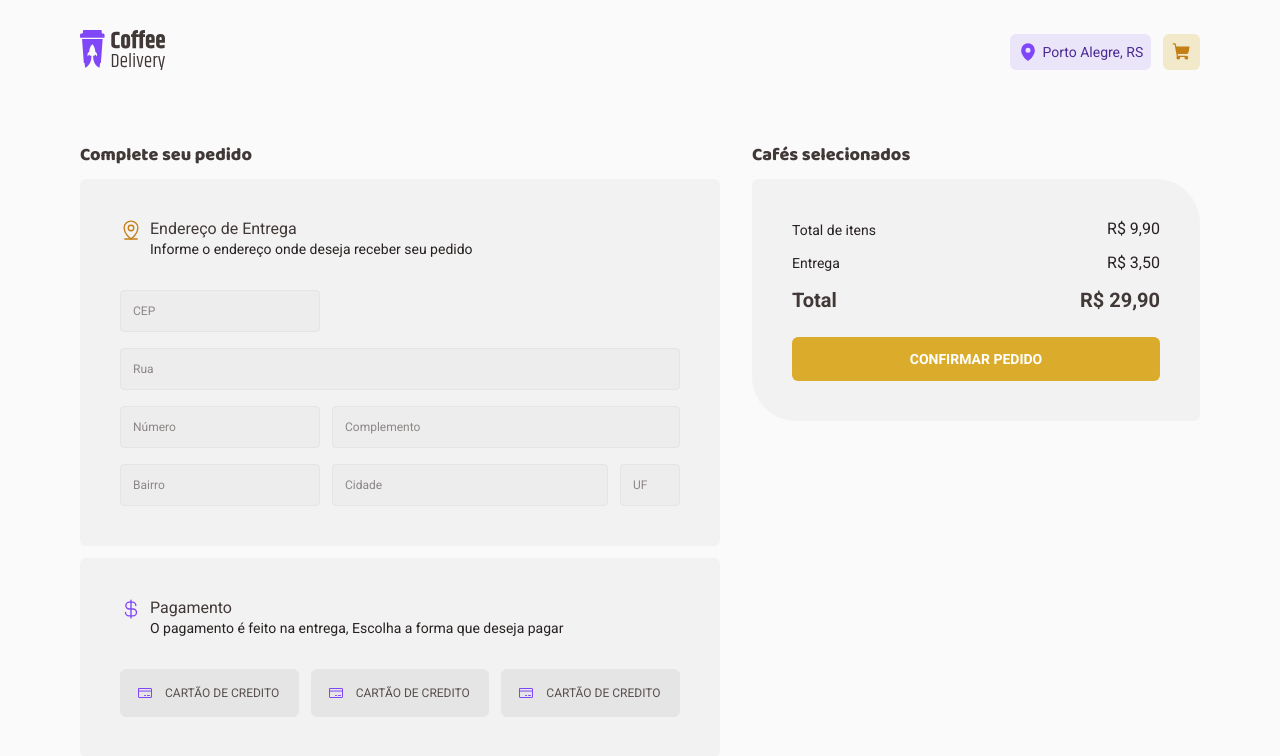
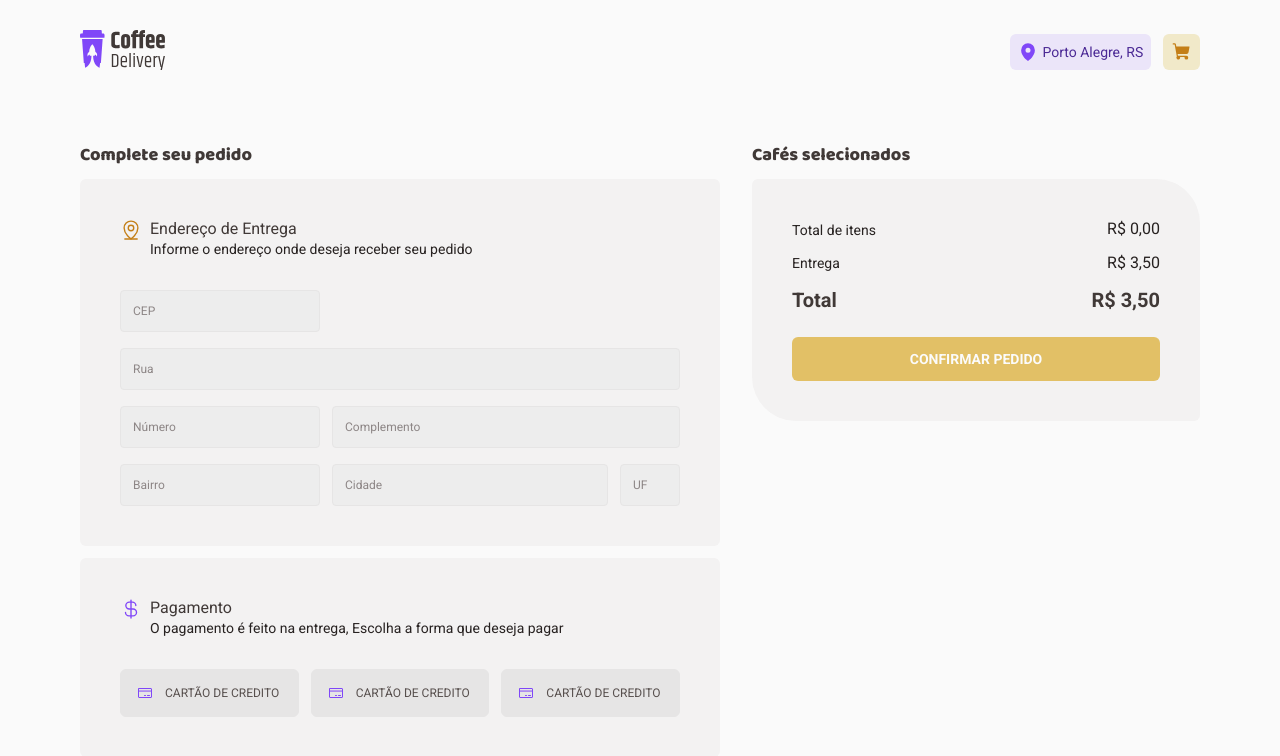
Before and after one commit to LucasLeiteDuarte/coffe-delivery, a React (Vite) app: page /completeOrder in a window 1280 px wide. Shown: the top 756 px of the page. Built offline with nearby package versions, Linux system fonts and the light colour scheme.

Commit message:
Creat format money and finished cartitem

```diff
--- a/src/pages/CompleteOrder/componentes/CoffeeCartCard/index.tsx
+++ b/src/pages/CompleteOrder/componentes/CoffeeCartCard/index.tsx
@@ -10,6 +10,7 @@ interface CoffeeCartCardProps {
   coffee: CartItem;
 }
 
+
 export function CoffeeCartCard({ coffee }: CoffeeCartCardProps) {
   const { changeCartItemQuantity, removeCartItem } = useCart();
 
@@ -18,7 +19,8 @@ export function CoffeeCartCard({ coffee }: CoffeeCartCardProps) {
   }
 
   function handleDecrease() {
-    changeCartItemQuantity(coffee.id, "decrease");
+    if (coffee.quantity > 0)
+      changeCartItemQuantity(coffee.id, "decrease");
   }
 
   function handleRemove() {
--- a/src/pages/CompleteOrder/componentes/SelectedCoffees/ConfirmationSection.tsx
+++ b/src/pages/CompleteOrder/componentes/SelectedCoffees/ConfirmationSection.tsx
@@ -1,28 +1,38 @@
 import { Button } from "../../../../components/Buttton";
+import { useCart } from "../../../../hooks/useCart";
+import { formatMoney } from "../../../../utils/FormatMoney";
 import { RegularText } from "../../../Home/components/intro/styles";
 import { ConfirmationSectionContainer } from "./styles";
 
+const DELIVERY_PRICE = 3.5;
+
 export function ConfirmationSection() {
+  const { cartItemsTotal, cartQuantity } = useCart();
+  const cartTotal = DELIVERY_PRICE + cartItemsTotal;
+
+  const formatedItemstotal = formatMoney(cartItemsTotal);
+  const formatedCartTotal = formatMoney(cartTotal);
+  const formatedDeliveryPrice = formatMoney(DELIVERY_PRICE);
   return (
     <ConfirmationSectionContainer>
       <div>
         <RegularText size="S">Total de itens</RegularText>
-        <RegularText>R$ 9,90</RegularText>
+        <RegularText>R$ {formatedItemstotal}</RegularText>
       </div>
       <div>
         <RegularText size="S">Entrega</RegularText>
-        <RegularText>R$ 3,50</RegularText>
+        <RegularText>R$ {formatedDeliveryPrice}</RegularText>
       </div>
       <div>
         <RegularText weight="700" color="subtitle" size="L">
           Total
         </RegularText>
         <RegularText weight="700" color="subtitle" size="L">
-          R$ 29,90
+          R$ {formatedCartTotal}
         </RegularText>
       </div>
 
-      <Button text="Confirmar Pedido" />
+      <Button text="Confirmar Pedido" disabled={cartQuantity <= 0} />
     </ConfirmationSectionContainer>
   )
 }
```
